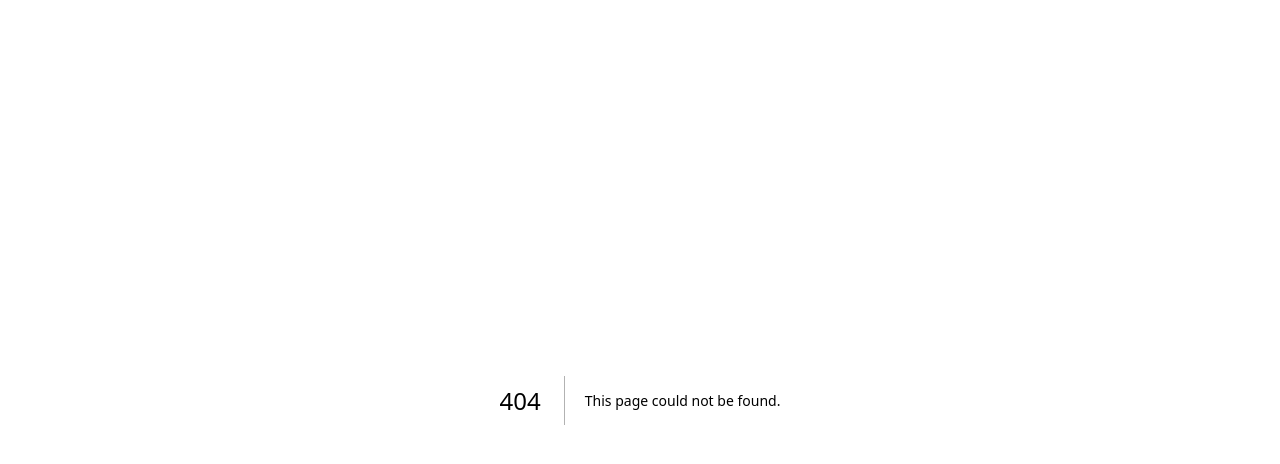
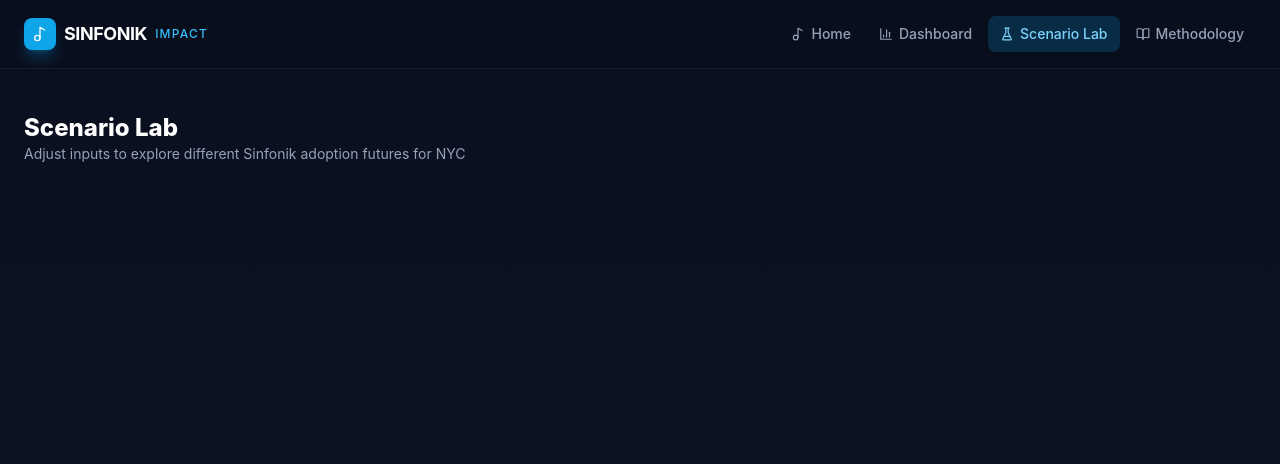
Before and after one commit to aimicus-sinfonik/sinfonik-dashboard, a Next.js app: page /scenario-lab in a window 1280 px wide. Before the commit this address had no page. Shown: the top 464 px of the page. Built offline with nearby package versions, Linux system fonts and the light colour scheme.

Commit message:
feat: add app/scenario-lab/page.tsx

```diff
--- /dev/null
+++ b/app/scenario-lab/page.tsx
@@ -0,0 +1,21 @@
+'use client'
+
+import { useState, useCallback, useEffect } from 'react'
+import Navigation from '@/components/Navigation'
+import { FlaskConical, TrendingUp, Users, DollarSign, BarChart3 } from 'lucide-react'
+import {
+  RadarChart, Radar, PolarGrid, PolarAngleAxis, ResponsiveContainer,
+  BarChart, Bar, XAxis, YAxis, CartesianGrid, Tooltip, Legend
+} from 'recharts'
+
+export default function ScenarioLabPage() {
+  return (
+    <div className="min-h-screen pb-20">
+      <Navigation />
+      <div className="max-w-7xl mx-auto px-6 pt-28">
+        <h1 className="text-2xl font-extrabold text-white">Scenario Lab</h1>
+        <p className="text-sm text-slate-400">Adjust inputs to explore different Sinfonik adoption futures for NYC</p>
+      </div>
+    </div>
+  )
+}
```
